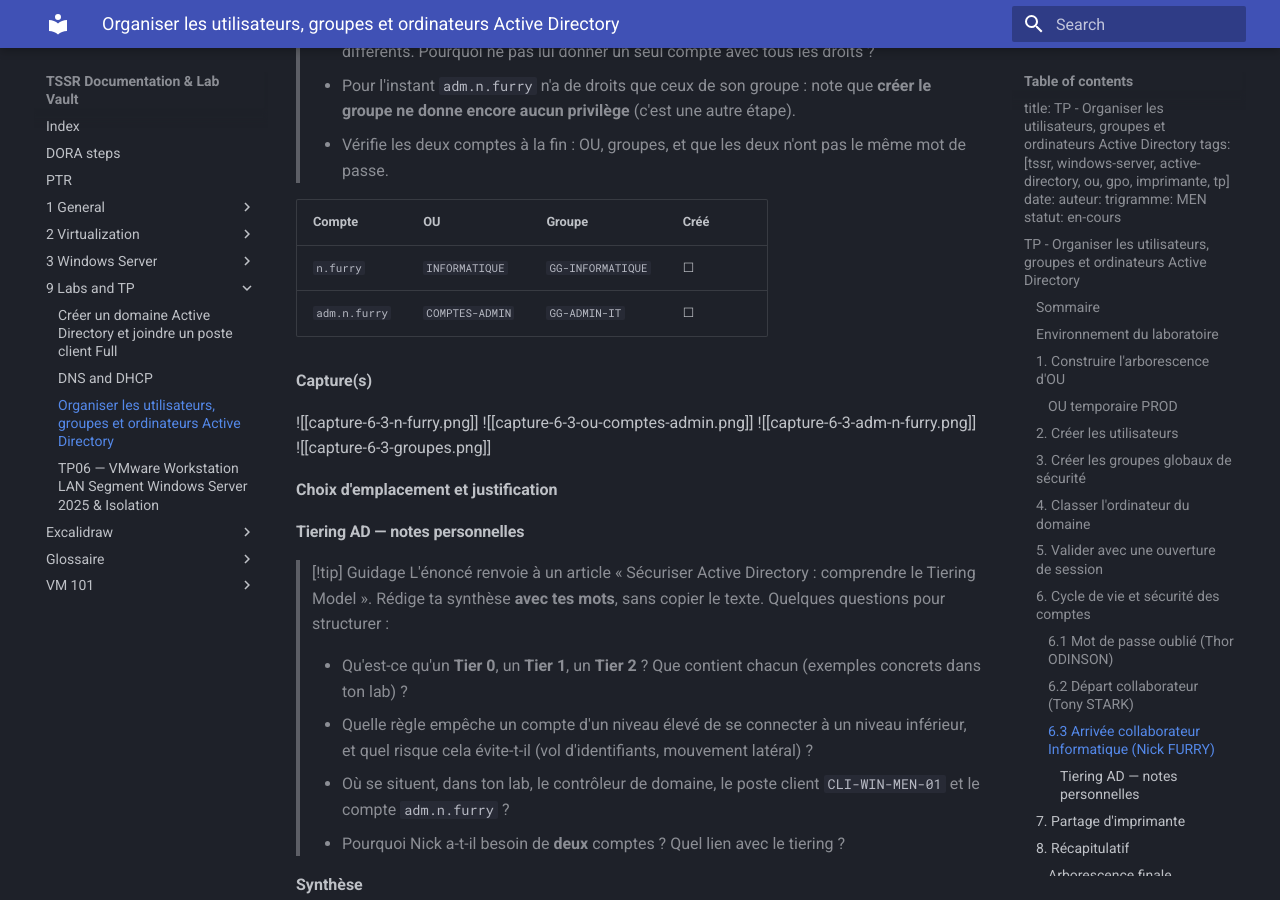
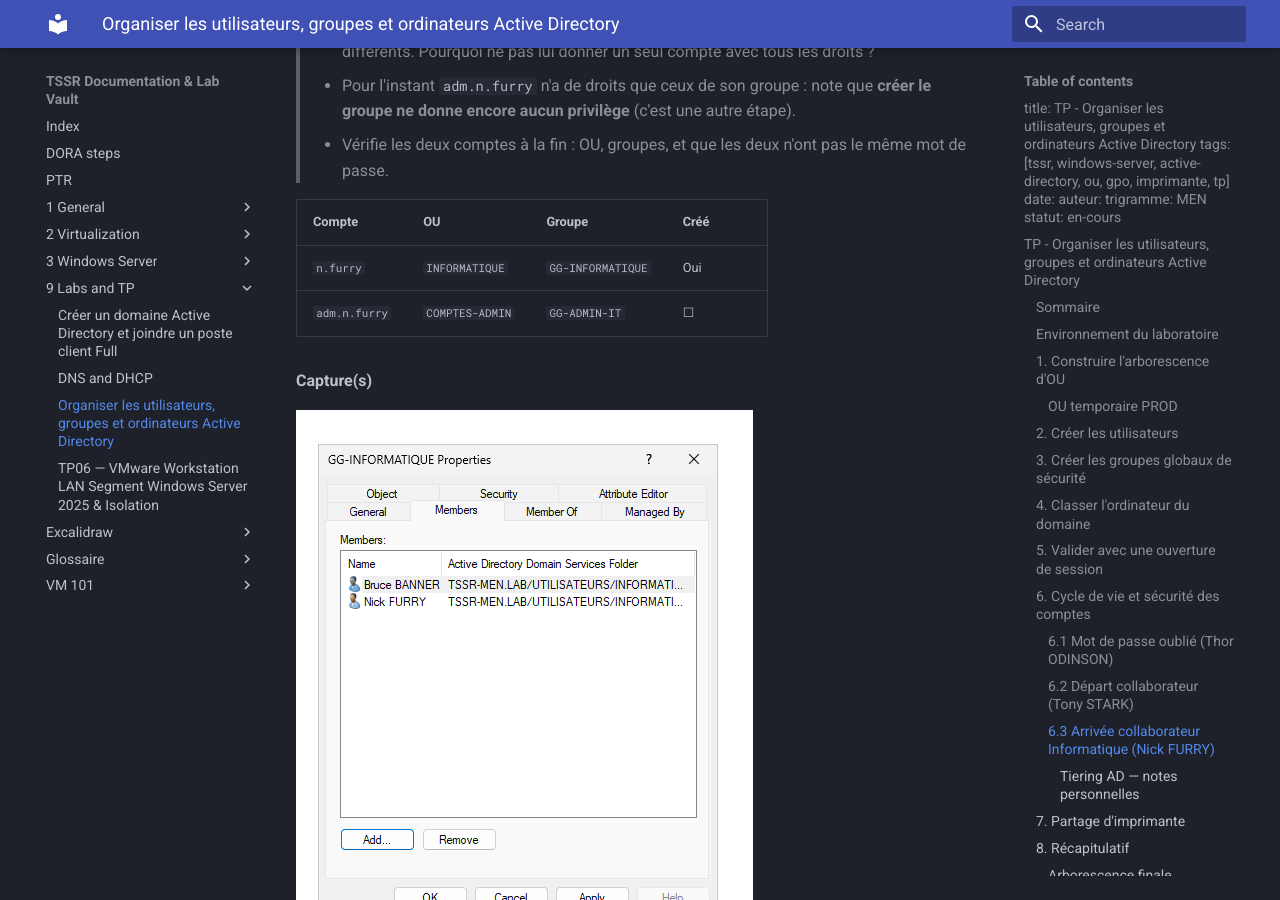
Before and after one commit to Natalshadow/TSSR_Doc, an MkDocs documentation site: the page built from docs/9-Labs and TP/Organiser les utilisateurs, groupes et ordinateurs Active Directory.md, in a window 1280 px wide and 900 px high, scrolled down 16664 px. Built offline with MkDocs 1.6.1 and Material for MkDocs 9.7.7, drawn with Linux system fonts in a browser that asks for light colours.

Commit message:
vault backup: 2026-10-07 10:36:34

```diff
--- a/docs/9-Labs and TP/Organiser les utilisateurs, groupes et ordinateurs Active Directory.md
+++ b/docs/9-Labs and TP/Organiser les utilisateurs, groupes et ordinateurs Active Directory.md
@@ -350,14 +350,14 @@
 > - Pour l'instant `adm.n.furry` n'a de droits que ceux de son groupe : note que **créer le groupe ne donne encore aucun privilège** (c'est une autre étape).
 > - Vérifie les deux comptes à la fin : OU, groupes, et que les deux n'ont pas le même mot de passe.
 
-|Compte|OU|Groupe|Créé|
-|---|---|---|---|
-|`n.furry`|`INFORMATIQUE`|`GG-INFORMATIQUE`|☐|
-|`adm.n.furry`|`COMPTES-ADMIN`|`GG-ADMIN-IT`|☐|
+| Compte        | OU              | Groupe            | Créé |
+| ------------- | --------------- | ----------------- | ---- |
+| `n.furry`     | `INFORMATIQUE`  | `GG-INFORMATIQUE` | Oui  |
+| `adm.n.furry` | `COMPTES-ADMIN` | `GG-ADMIN-IT`     | ☐    |
 
 **Capture(s)**
 
-![[capture-6-3-n-furry.png]] ![[capture-6-3-ou-comptes-admin.png]] ![[capture-6-3-adm-n-furry.png]] ![[capture-6-3-groupes.png]]
+![](attachments/Pasted%20image%2020261007103052.png) ![](attachments/Pasted%20image%2020261007103509.png) ![](attachments/Pasted%20image%2020261007103518.png)
 
 **Choix d'emplacement et justification**
 
```
Also changed, not shown: docs/.obsidian/workspace.json, docs/9-Labs and TP/attachments/Pasted image 20261007103052.png (added), docs/9-Labs and TP/attachments/Pasted image 20261007103509.png (added), docs/9-Labs and TP/attachments/Pasted image 20261007103518.png (added).
